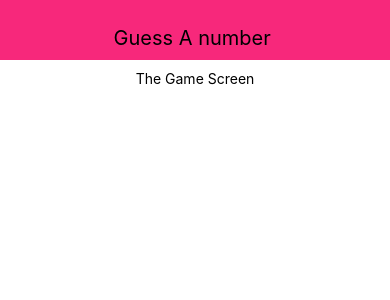
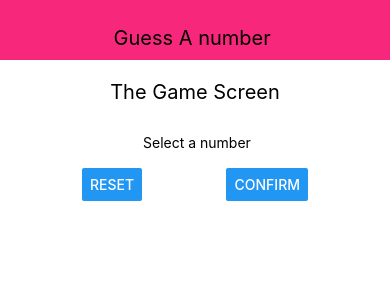
Before and after one commit to vd89/guess-number, a React Native app: screen / in a window 390 px wide. Shown: the top 300 px of the page. Built offline with nearby package versions, Linux system fonts and the light colour scheme.

Commit message:
Chore: start game component with update of buttons

```diff
--- a/screens/StartGameScreen.js
+++ b/screens/StartGameScreen.js
@@ -1,11 +1,19 @@
 import React from 'react';
-import { StyleSheet, Text, View } from 'react-native';
+import { Button, StyleSheet, Text, TextInput, View } from 'react-native';
 
 const StartGameScreen = () => {
-  const { gameScreenRoot } = styles;
+  const { gameScreenRoot, buttonContainer, inputContainer, title } = styles;
   return (
     <View style={gameScreenRoot}>
-      <Text>The Game Screen</Text>
+      <Text style={title}>The Game Screen</Text>
+      <View style={inputContainer}>
+        <Text> Select a number</Text>
+        <TextInput />
+        <View style={buttonContainer}>
+          <Button title='Reset' onPress={() => {}} />
+          <Button title='Confirm' onPress={() => {}} />
+        </View>
+      </View>
     </View>
   );
 };
@@ -19,4 +27,31 @@ const styles = StyleSheet.create({
     alignItems: 'center',
     justifyContent: 'flex-start',
   },
+  title: {
+    fontSize: 20,
+    marginVertical: 10,
+  },
+  inputContainer: {
+    width: 300,
+    maxWidth: '80%',
+    alignItems: 'center',
+    shadowColor: '#0000',
+    shadowOffset: {
+      width: 0,
+      height: 2,
+    },
+    shadowRadius: 6,
+    shadowOpacity: 0.26,
+    elevation: 8,
+    backgroundColor: 'white',
+    padding: 20,
+    borderRadius: 10,
+  },
+  buttonContainer: {
+    flexDirection: 'row',
+    width: '100%',
+    justifyContent: 'space-between',
+    paddingHorizontal: 15,
+    borderRadius: 10,
+  },
 });
```
Also changed, not shown: 1 other file (tests, documents, lock files or other folders).
